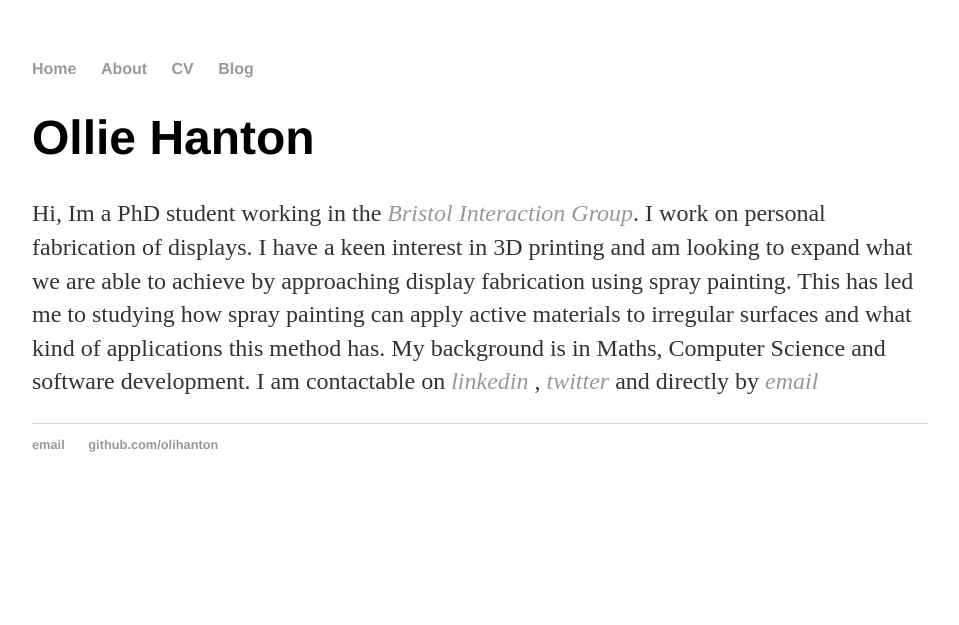
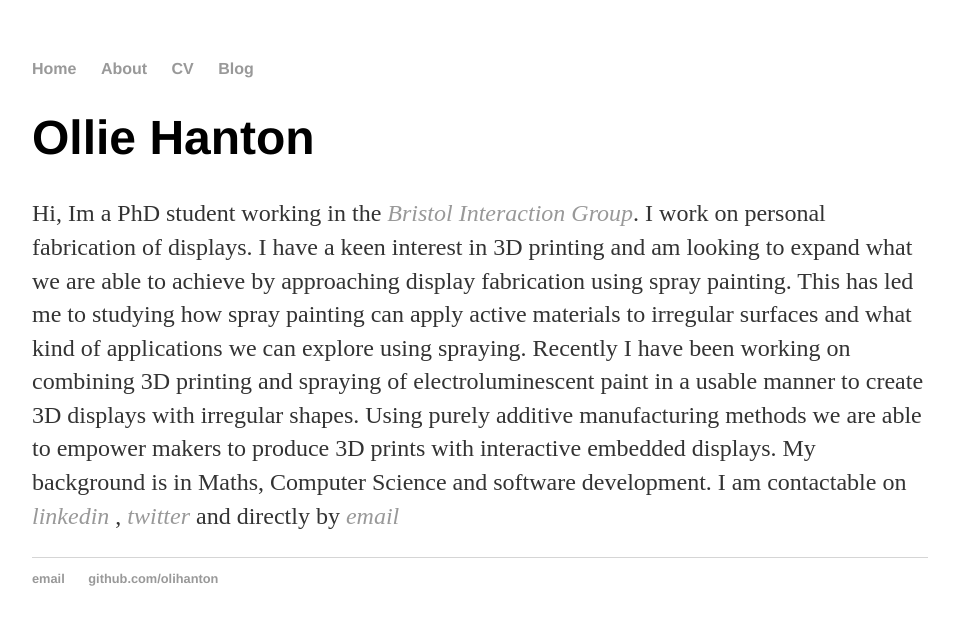
Before and after one commit to olihanton/olihanton.github.io, a Jekyll site: the page built from index.html, in a window 1280 px wide. Shown: the top 625 px of the page, without its empty margins (160-1119 px from the left). Built offline with Jekyll 4.4.1, drawn with Linux system fonts in a browser that asks for light colours.

Commit message:
Update index.html
more text

```diff
--- a/index.html
+++ b/index.html
@@ -6,7 +6,10 @@ title: Ollie Hanton, PhD student
 	<h1>Ollie Hanton</h1>
 	<p> Hi, Im a PhD student working in the <a href="http://www.biglab.co.uk/people/"><em>Bristol Interaction Group</em></a>. I work on personal fabrication of displays.
 		I have a keen interest in 3D printing and am looking to expand what we are able to achieve by approaching display fabrication using spray painting.
-		This has led me to studying how spray painting can apply active materials to irregular surfaces and what kind of applications this method has.
+		This has led me to studying how spray painting can apply active materials to irregular surfaces and what kind of applications we can explore using
+		spraying. Recently I have been working on combining 3D printing and spraying of electroluminescent paint in a usable manner to create 3D
+		displays with irregular shapes. Using purely additive manufacturing methods we are able to empower makers to produce 3D prints with
+		interactive embedded displays.
 
 		My background is in Maths, Computer Science and software development. I am contactable on
 		<a href="https://uk.linkedin.com/in/oliver-hanton-187620a2"><em>linkedin</em></a>
```
